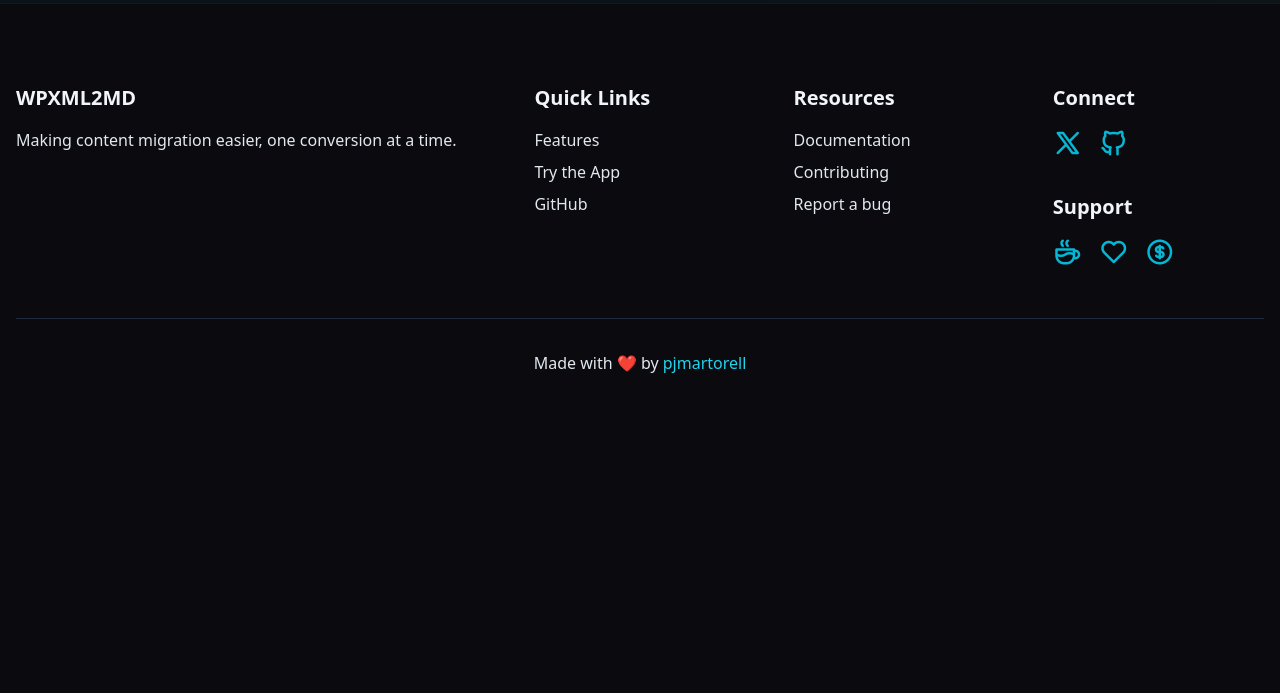
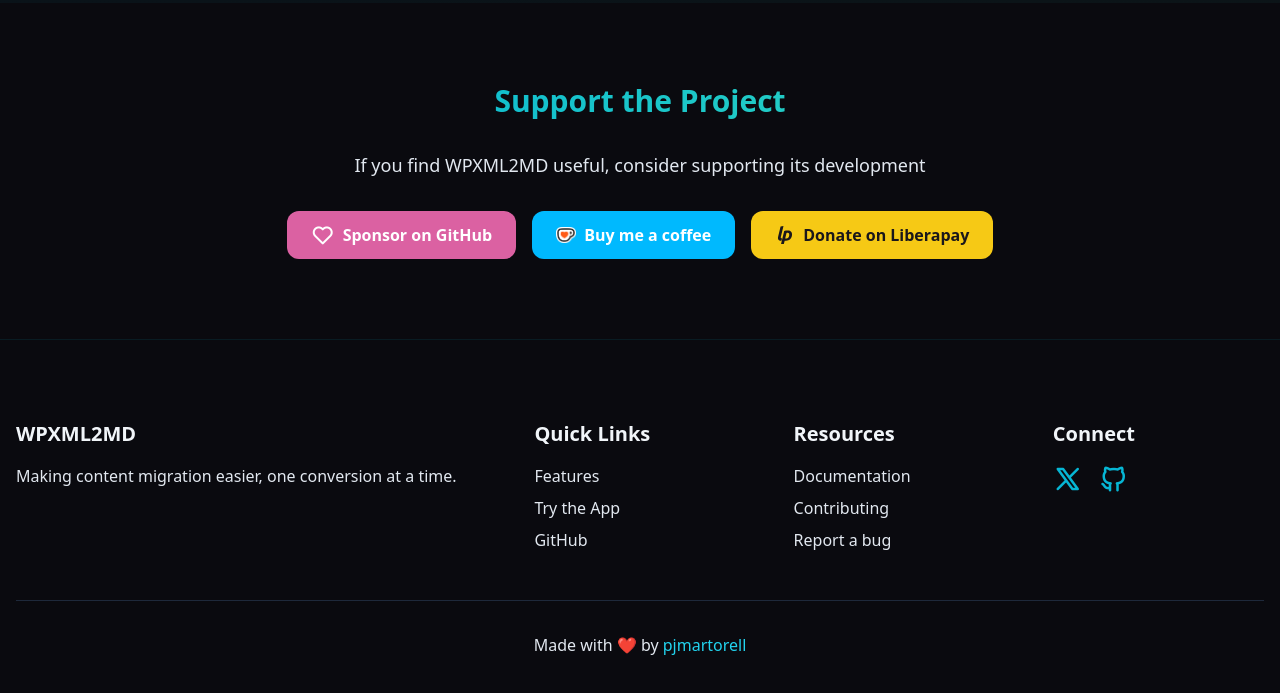
Before and after one commit to pjmartorell/WPXML2MD-landing, a website: page index.html in a window 1280 px wide. Shown: the part 2845-3538 px from the top of the page. Before the commit the page ends 3300 px from the top, so only its background shows below. Drawn offline with nearby package versions, Linux system fonts and the light colour scheme; files that its build step writes are made by us from their sources.

Commit message:
Add support section with donation options and integrate Ko-fi, Github and Liberapay widgets

```diff
--- a/index.html
+++ b/index.html
@@ -61,6 +61,15 @@
             animation: float-custom 8s ease-in-out infinite;
         }
     </style>
+    <script src='https://storage.ko-fi.com/cdn/scripts/overlay-widget.js'></script>
+    <script>
+        kofiWidgetOverlay.draw('pjmartorell', {
+            'type': 'floating-chat',
+            'floating-chat.donateButton.text': 'Support the Project',
+            'floating-chat.donateButton.background-color': '#06b6d4',
+            'floating-chat.donateButton.text-color': '#fff'
+        });
+    </script>
 </head>
 <body class="bg-[#0A0A0F] text-text-primary overflow-x-hidden">
     <!-- Navbar -->
@@ -266,6 +275,44 @@
         </div>
     </section>
 
+    <!-- Support Section -->
+    <section class="py-20 relative overflow-hidden">
+        <div class="absolute inset-0 bg-gradient-to-b from-dark-DEFAULT/50 to-transparent"></div>
+        <div class="container mx-auto px-4 relative z-10">
+            <div class="max-w-3xl mx-auto text-center space-y-8">
+                <h3 class="text-3xl font-bold bg-gradient-to-r from-primary to-accent bg-clip-text text-transparent">Support the Project</h3>
+                <p class="text-text-secondary text-lg">If you find WPXML2MD useful, consider supporting its development</p>
+
+                <div class="flex flex-wrap justify-center gap-4">
+                    <!-- GitHub Sponsor Button -->
+                    <a href="https://github.com/sponsors/pjmartorell"
+                       class="group relative px-6 py-3 bg-[#db61a2] hover:bg-[#bf4b8a] rounded-xl text-white font-semibold inline-flex items-center gap-2 transition transform hover:scale-105 hover:shadow-[0_0_15px_rgba(219,97,162,0.5)]">
+                        <i class="ti ti-heart text-2xl group-hover:scale-110 transition-transform"></i>
+                        <span>Sponsor on GitHub</span>
+                    </a>
+
+                    <!-- Ko-fi Button -->
+                    <a href="https://ko-fi.com/F1F818PV95"
+                       class="group relative px-6 py-3 bg-[#00b9fe] hover:bg-[#00a2e0] rounded-xl text-white font-semibold inline-flex items-center gap-2 transition transform hover:scale-105 hover:shadow-[0_0_15px_rgba(0,185,254,0.5)]">
+                        <div class="w-5 h-5 flex items-center justify-center">
+                            <img src="logos/kofi.png" alt="Ko-fi" class="w-full h-full object-contain group-hover:scale-110 transition-transform" />
+                        </div>
+                        <span>Buy me a coffee</span>
+                    </a>
+
+                    <!-- Liberapay Button -->
+                    <a href="https://liberapay.com/pjmartorell"
+                       class="group relative px-6 py-3 bg-[#f6c915] hover:bg-[#e1b700] rounded-xl text-[#1a171b] font-semibold inline-flex items-center gap-2 transition transform hover:scale-105 hover:shadow-[0_0_15px_rgba(246,201,21,0.5)]">
+                        <div class="w-5 h-5 flex items-center justify-center">
+                            <img src="logos/liberapay.svg" alt="Liberapay" class="w-full h-full object-contain group-hover:scale-110 transition-transform" />
+                        </div>
+                        <span>Donate on Liberapay</span>
+                    </a>
+                </div>
+            </div>
+        </div>
+    </section>
+
     <!-- Footer -->
     <footer class="border-t border-primary/10 py-20">
         <div class="container mx-auto px-4">
@@ -302,26 +349,6 @@
                             </a>
                         </div>
                     </div>
-                    <div>
-                        <h4 class="text-xl font-bold mb-4 text-text-primary">Support</h4>
-                        <div class="flex space-x-4">
-                            <a href="https://ko-fi.com/F1F818PV95"
-                               class="text-primary hover:text-primary-light transition"
-                               title="Support on Ko-fi">
-                                <i class="ti ti-coffee text-3xl"></i>
-                            </a>
-                            <a href="https://github.com/sponsors/pjmartorell"
-                               class="text-primary hover:text-primary-light transition"
-                               title="Become a GitHub Sponsor">
-                                <i class="ti ti-heart text-3xl"></i>
-                            </a>
-                            <a href="https://liberapay.com/pjmartorell"
-                               class="text-primary hover:text-primary-light transition"
-                               title="Donate on Liberapay">
-                                <i class="ti ti-coin text-3xl"></i>
-                            </a>
-                        </div>
-                    </div>
                 </div>
             </div>
             <div class="border-t border-dark-mid mt-12 pt-8 text-center">
```
Also changed, not shown: logos/kofi.png (added), logos/liberapay.svg (added).
